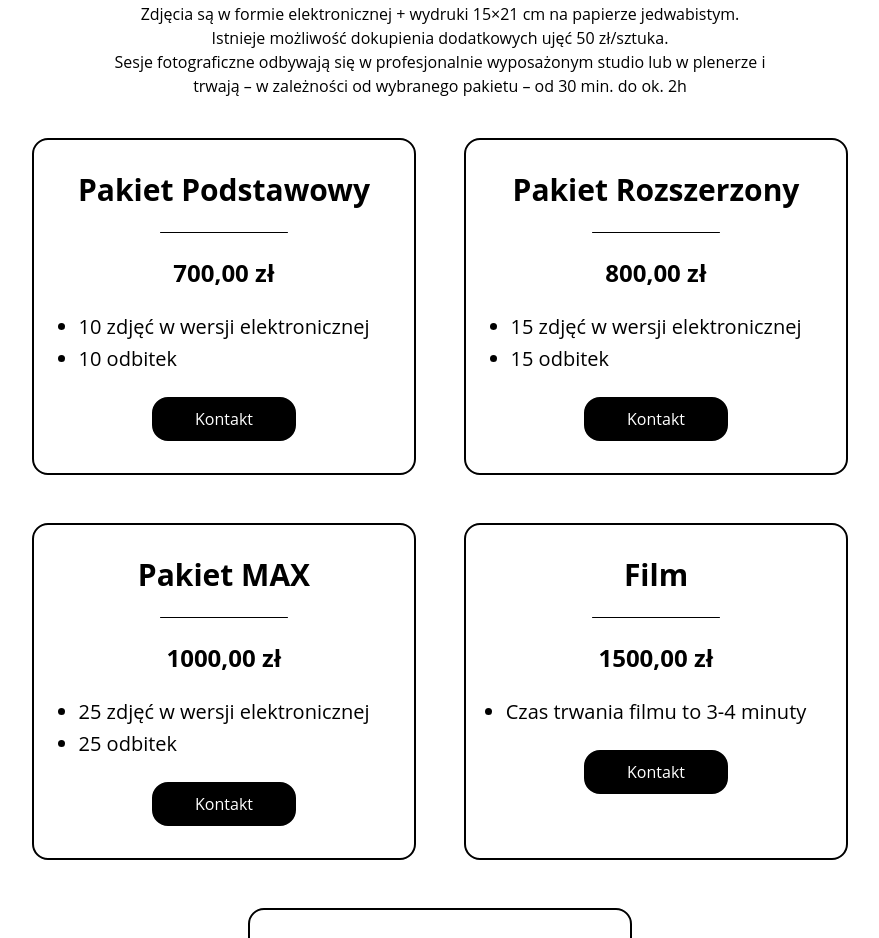
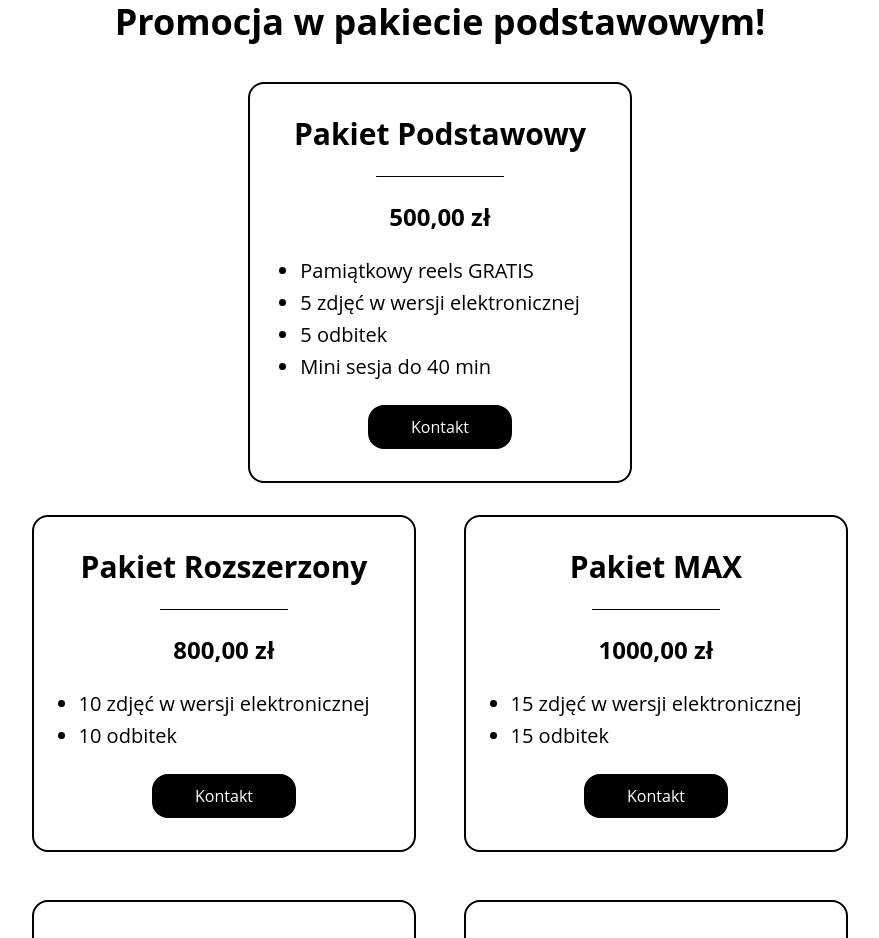
Before and after one commit to davkooz/natfineart, a Next.js app: page /oferta in a window 1280 px wide. Shown: the part 180-1118 px from the top of the page, without its empty margins (200-1079 px from the left). Built offline with nearby package versions, Linux system fonts and the light colour scheme.

Commit message:
oferta_changes

```diff
--- a/src/app/oferta/page.tsx
+++ b/src/app/oferta/page.tsx
@@ -9,27 +9,19 @@ const Oferta = () => {
     return (
         <main className="bg-white overflow-x-hidden min-h-screen flex flex-col">
             <Navbar />
-            <div className="flex mb-8 w-full md:w-[44rem] self-center px-4">
-                <p className="text-center text-black text-l sm:text-s">
-                    Zdjęcia są w formie elektronicznej + wydruki 15×21 cm na papierze jedwabistym.
-                    <br />Istnieje możliwość dokupienia dodatkowych ujęć 50 zł/sztuka.
-                    <br />Sesje fotograficzne odbywają się w profesjonalnie wyposażonym studio lub w plenerze i trwają – w
-                    zależności od wybranego pakietu – od 30 min. do ok. 2h
-                </p>
+            <div className="flex justify-center mb-8 w-full md:w-[44rem] self-center px-4">
+                <h1 className=" text-black text-4xl font-bold">Promocja w pakiecie podstawowym!</h1>
             </div>
-            <div className="flex flex-wrap justify-center gap-8 px-4">
+            <div className="flex flex-wrap justify-center gap-8 px-4 mb-4">
                 {[
-                    { title: "Pakiet Podstawowy", price: "700,00 zł", items: ["10 zdjęć w wersji elektronicznej", "10 odbitek"] },
-                    { title: "Pakiet Rozszerzony", price: "800,00 zł", items: ["15 zdjęć w wersji elektronicznej", "15 odbitek"] },
-                    { title: "Pakiet MAX", price: "1000,00 zł", items: ["25 zdjęć w wersji elektronicznej", "25 odbitek"] },
-                    { title: "Film", price: "1500,00 zł", items: ["Czas trwania filmu to 3-4 minuty"] },
-                    { title: "Klip/Reels", price: "500,00 zł", items: ["Klip 30-60 sekund","Idealny do social media"] }
+                    { title: "Pakiet Podstawowy", price: "500,00 zł", items: ["Pamiątkowy reels GRATIS", "5 zdjęć w wersji elektronicznej", "5 odbitek", "Mini sesja do 40 min"] },
                 ].map((pakiet, index) => (
                     <motion.div
                         whileHover={{ y: 6, transition: { duration: 0.3 } }}
                         key={index}
                         className="flex flex-col items-center w-full md:w-96 border-2 border-black rounded-2xl gap-6 p-4 md:p-8 m-2"
                     >
+
                         <h1 className="font-bold text-2xl md:text-3xl text-black text-center">{pakiet.title}</h1>
                         <hr className="border-black border-1 rounded-full w-32" />
                         <h2 className="font-bold text-xl md:text-2xl text-black">{pakiet.price}</h2>
@@ -46,6 +38,44 @@ const Oferta = () => {
                     </motion.div>
                 ))}
             </div>
+            <div className="flex flex-wrap justify-center gap-8 px-4">
+                {[
+                    { title: "Pakiet Rozszerzony", price: "800,00 zł", items: ["10 zdjęć w wersji elektronicznej", "10 odbitek"] },
+                    { title: "Pakiet MAX", price: "1000,00 zł", items: ["15 zdjęć w wersji elektronicznej", "15 odbitek"] },
+                    { title: "Klip/Reels", price: "500,00 zł", items: ["Klip/Reels między 30 a 60 sekund", "Idealny do social media"] },
+                    { title: "Film", price: "1500,00 zł", items: ["Czas trwania filmu to 3-4 minuty", "Perfekcyjna pamiątka"] }
+                ].map((pakiet, index) => (
+                    <motion.div
+                        whileHover={{ y: 6, transition: { duration: 0.3 } }}
+                        key={index}
+                        className="flex flex-col items-center w-full md:w-96 border-2 border-black rounded-2xl gap-6 p-4 md:p-8 m-2"
+                    >
+
+                        <h1 className="font-bold text-2xl md:text-3xl text-black text-center">{pakiet.title}</h1>
+                        <hr className="border-black border-1 rounded-full w-32" />
+                        <h2 className="font-bold text-xl md:text-2xl text-black">{pakiet.price}</h2>
+                        <ul className="list-disc space-y-1 text-left">
+                            {pakiet.items.map((item, itemIndex) => (
+                                <li key={itemIndex} className="text-lg md:text-xl text-black">{item}</li>
+                            ))}
+                        </ul>
+                        <div className="flex justify-center">
+                            <Link href="/kontakt">
+                                <p className="p-2 w-36 text-center rounded-2xl border-2 border-black bg-black text-white hover:text-black hover:bg-white">Kontakt</p>
+                            </Link>
+                        </div>
+                    </motion.div>
+                ))}
+            </div>
+            <div className="flex justify-center mt-8 mb-4 w-full md:w-full self-center px-4">
+                <p className="text-center text-black text-l sm:text-s">
+                    Zdjęcia są w formie elektronicznej + wydruki 15×21 cm na papierze jedwabistym.<br />
+                    <br />Istnieje możliwość dokupienia dodatkowych ujęć 100 zł/sztuka.<br />
+                    <br />Sesje fotograficzne odbywają się w profesjonalnie wyposażonym studio lub w plenerze i trwają – w
+                    zależności od wybranego pakietu – od 30 min. do ok. 2h<br />
+                </p>
+
+    </div>
             <Footer />
         </main>
     )
```
